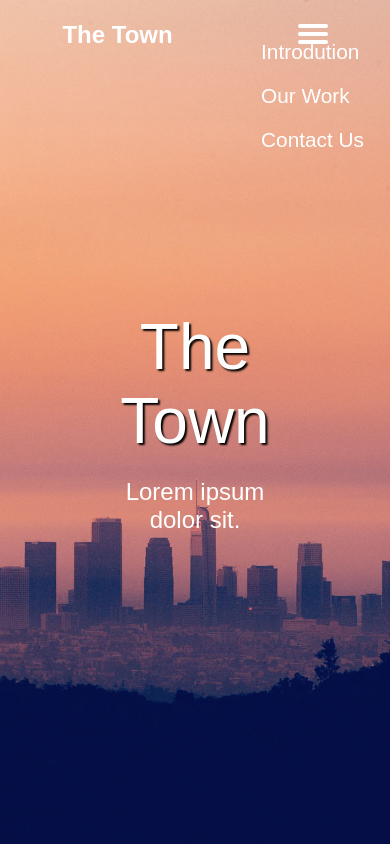
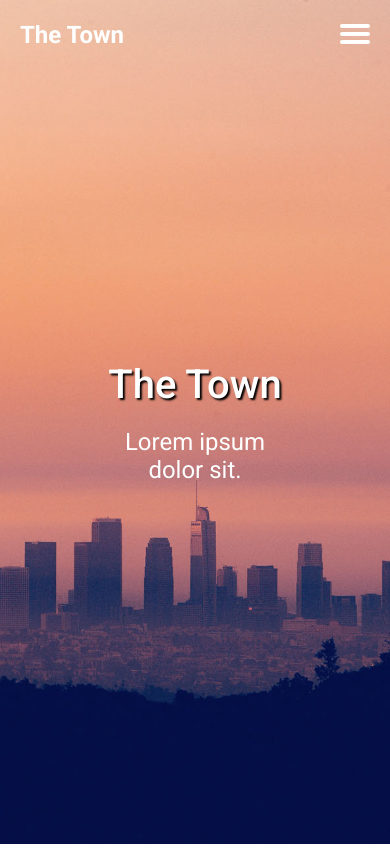
Before and after one commit to EvandroCalado/the-town, a plain HTML site: page index.html in a window 390 px wide. Drawn offline with Linux system fonts and the light colour scheme.

Commit message:
header responsive finish

```diff
--- a/css/header.css
+++ b/css/header.css
@@ -6,6 +6,7 @@
   background-size: cover;
   background-attachment: fixed;
   position: relative;
+  overflow: hidden;
 }
 
 .header-head {
@@ -33,6 +34,7 @@
 }
 
 .navbar-menu {
+  position: relative;
   display: none;
   height: 30px;
   width: 30px;
@@ -78,7 +80,7 @@
 .header-central h1 {
   color: #fff;
   font-size: 4rem;
-  font-weight: 300;
+  font-weight: 500;
   text-shadow: 2px 2px 2px black;
   text-align: center;
   margin-bottom: 20px;
@@ -109,21 +111,71 @@
 }
 
 @media (max-width: 756px) {
+  .header-head {
+    justify-content: space-between;
+    padding: 0 20px;
+  }
+
   .navbar {
     flex-direction: column;
   }
 
   .navbar-menu {
     display: block;
+    transition: all 300ms linear;
+    z-index: 2;
+  }
+
+  .navbar-menu span {
+    transition: all 300ms linear;
   }
 
   .navbar-list {
+    height: 100vh;
+    width: 150px;
+    background-color: #007bff;
     display: flex;
     flex-direction: column;
     position: absolute;
+    top: 0;
+    right: -150px;
+    transition: all 300ms linear;
+    z-index: 1;
+  }
+
+  .navbar-list.slide {
+    right: 0px;
   }
 
   .navbar-list ul {
     display: block;
   }
+
+  .navbar-list ul li {
+    margin: 5px 15px;
+  }
+
+  .navbar-list ul li:hover {
+    color: #fff;
+  }
+
+  .navbar-list ul li:nth-child(1) {
+    margin-top: 60px;
+  }
+
+  .navbar-menu span.slide:nth-child(1) {
+    transform: rotate(45deg) translateX(6px) translateY(5px);
+  }
+
+  .navbar-menu span.slide:nth-child(2) {
+    opacity: 0;
+  }
+
+  .navbar-menu span.slide:nth-child(3) {
+    transform: rotate(-45deg) translateX(6px) translateY(-5px);
+  }
+
+  .header-central h1 {
+    font-size: 40px;
+  }
 }
--- a/css/reset.css
+++ b/css/reset.css
@@ -1,3 +1,5 @@
+@import url('https://fonts.googleapis.com/css2?family=Poppins:wght@100;300;400;500;700;800;900&family=Roboto:wght@100;300;400;500;700;900&display=swap');
+
 *,
 *::after,
 *::before {
@@ -7,5 +9,5 @@
 }
 
 body {
-  font-family: Arial, Helvetica, sans-serif;
+  font-family: 'Roboto', sans-serif;
 }
--- a/index.html
+++ b/index.html
@@ -37,9 +37,9 @@
             </div>
             <div class="navbar-list">
               <ul>
-                <li class="navbar-list-li">Introdution</li>
-                <li class="navbar-list-li">Our Work</li>
-                <li class="navbar-list-li">Contact Us</li>
+                <li>Introdution</li>
+                <li>Our Work</li>
+                <li>Contact Us</li>
               </ul>
             </div>
           </nav>
--- a/js/script.js
+++ b/js/script.js
@@ -0,0 +1,11 @@
+const navbarMenuBtn = document.querySelector('.navbar-menu');
+const navbarList = document.querySelector('.navbar-list');
+const navbarMenuSpan = document.querySelectorAll('.navbar-menu span')
+
+navbarMenuBtn.addEventListener('click', () => {
+    navbarList.classList.toggle('slide')
+    navbarMenuBtn.classList.toggle('slide')
+    navbarMenuSpan.forEach((span) => {
+        span.classList.toggle('slide')
+    })
+})
```
